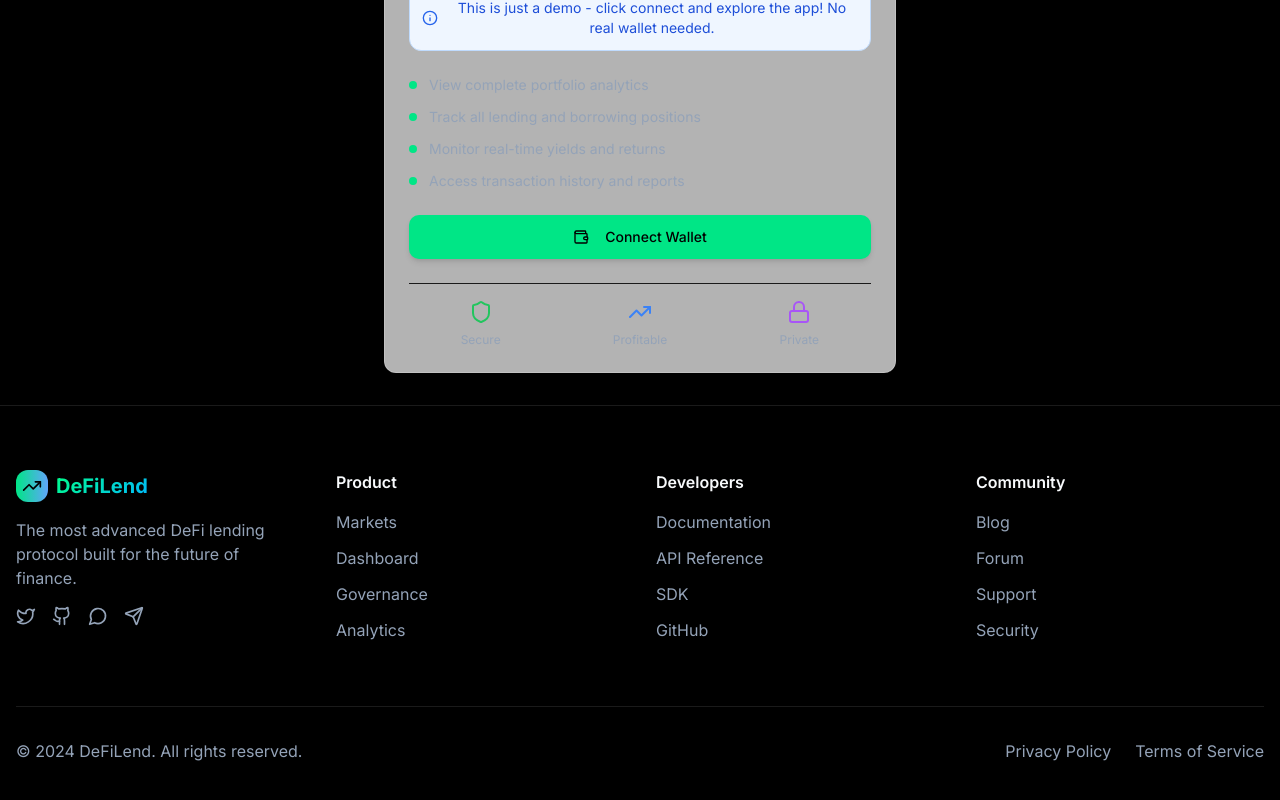
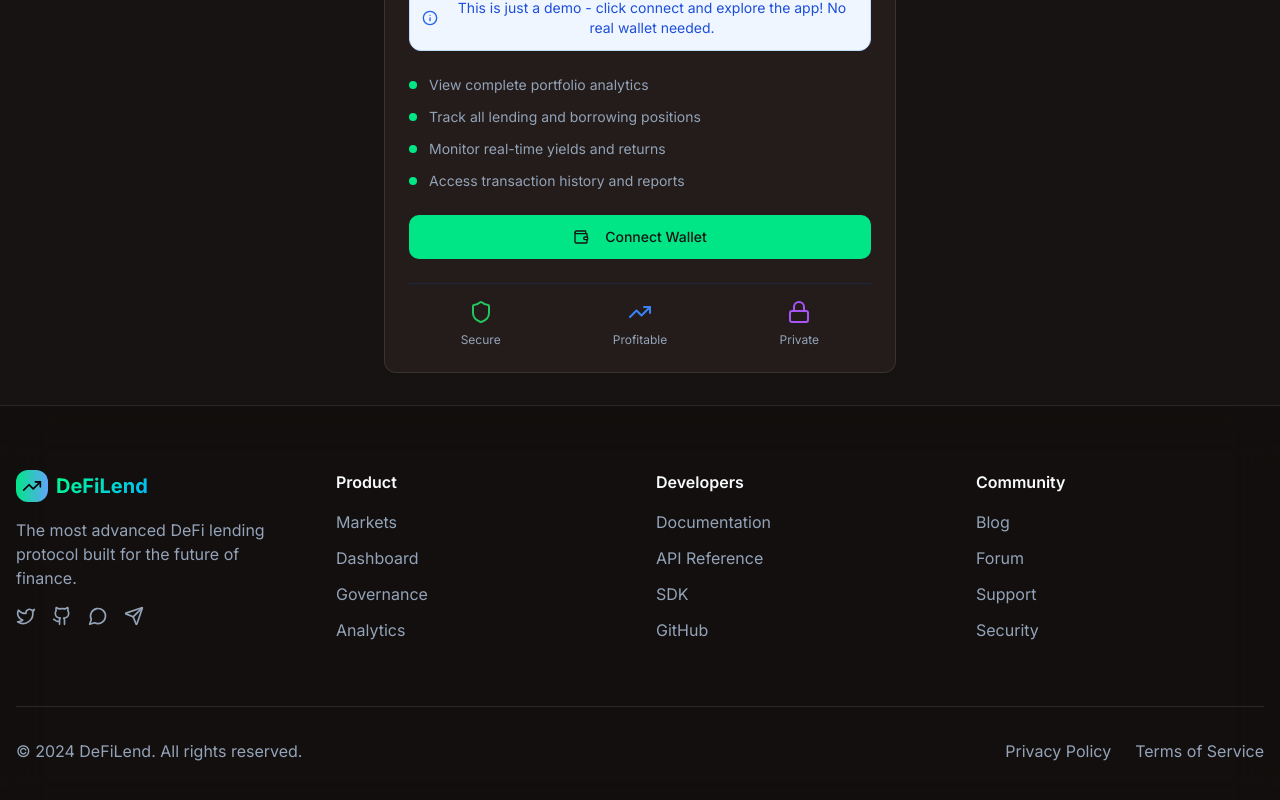
Before and after one commit to siddarthnyati/aave-reimagined-nyati, a React (Vite) app: page /dashboard in a window 1280 px wide. Shown: the part 706-1506 px from the top of the page. Built offline with nearby package versions, Linux system fonts and the light colour scheme.

Commit message:
Reverted to commit 93664ee722af0552b4f187c3509e9861430d274e

```diff
--- a/src/App.tsx
+++ b/src/App.tsx
@@ -3,7 +3,6 @@ import React from "react";
 import { Toaster } from "@/components/ui/toaster";
 import { Toaster as Sonner } from "@/components/ui/sonner";
 import { TooltipProvider } from "@/components/ui/tooltip";
-import { ThemeProvider } from "next-themes";
 import { QueryClient, QueryClientProvider } from "@tanstack/react-query";
 import { BrowserRouter, Routes, Route } from "react-router-dom";
 import { WalletProvider } from "@/contexts/WalletContext";
@@ -21,12 +20,6 @@ const queryClient = new QueryClient();
 
 const App = () => (
   <QueryClientProvider client={queryClient}>
-    <ThemeProvider
-      attribute="class"
-      defaultTheme="dark"
-      enableSystem
-      disableTransitionOnChange={false}
-    >
     <WalletProvider>
       <TooltipProvider>
         <Toaster />
@@ -47,7 +40,6 @@ const App = () => (
         </BrowserRouter>
       </TooltipProvider>
     </WalletProvider>
-    </ThemeProvider>
   </QueryClientProvider>
 );
 
--- a/src/components/Header.tsx
+++ b/src/components/Header.tsx
@@ -1,9 +1,9 @@
+
 import { useState } from 'react';
 import { Link } from 'react-router-dom';
 import { Button } from '@/components/ui/button';
 import { Wallet, Menu, X, TrendingUp, ChevronDown } from 'lucide-react';
 import { useWallet } from '@/contexts/WalletContext';
-import { ThemeToggle } from '@/components/ThemeToggle';
 import WalletModal from './WalletModal';
 import {
   DropdownMenu,
@@ -36,7 +36,7 @@ const Header = () => {
 
   return (
     <>
-      <header className="glass-card border-b border-white/10 dark:border-white/10 border-black/10 sticky top-0 z-50">
+      <header className="glass-card border-b border-white/10 sticky top-0 z-50">
         <div className="container mx-auto px-4 py-4">
           <div className="flex items-center justify-between">
             {/* Logo */}
@@ -72,9 +72,8 @@ const Header = () => {
               </Link>
             </nav>
 
-            {/* Wallet Connection & Theme Toggle */}
+            {/* Wallet Connection */}
             <div className="hidden md:flex items-center space-x-4">
-              <ThemeToggle />
               {isConnected ? (
                 <DropdownMenu>
                   <DropdownMenuTrigger asChild>
@@ -147,10 +146,6 @@ const Header = () => {
                 <Link to="/nft-lending" className="text-muted-foreground hover:text-primary transition-colors">
                   NFT Lending
                 </Link>
-                <div className="flex items-center justify-between pt-4 border-t border-white/10 dark:border-white/10 border-black/10">
-                  <span className="text-sm text-muted-foreground">Theme</span>
-                  <ThemeToggle />
-                </div>
                 {isConnected ? (
                   <div className="space-y-2">
                     <div className="text-sm text-muted-foreground">
--- a/src/components/ThemeToggle.tsx
+++ /dev/null
@@ -1,37 +0,0 @@
-
-import { Moon, Sun } from "lucide-react";
-import { useTheme } from "next-themes";
-import { Button } from "@/components/ui/button";
-import { useEffect, useState } from "react";
-
-export function ThemeToggle() {
-  const { theme, setTheme } = useTheme();
-  const [mounted, setMounted] = useState(false);
-
-  useEffect(() => {
-    setMounted(true);
-  }, []);
-
-  if (!mounted) {
-    return (
-      <Button variant="outline" size="icon" className="w-9 h-9">
-        <Sun className="h-4 w-4" />
-      </Button>
-    );
-  }
-
-  return (
-    <Button
-      variant="outline"
-      size="icon"
-      className="w-9 h-9 transition-all duration-300 hover:scale-110"
-      onClick={() => setTheme(theme === "light" ? "dark" : "light")}
-    >
-      {theme === "light" ? (
-        <Moon className="h-4 w-4 transition-all" />
-      ) : (
-        <Sun className="h-4 w-4 transition-all" />
-      )}
-    </Button>
-  );
-}
--- a/src/index.css
+++ b/src/index.css
@@ -1,81 +1,41 @@
+
 @tailwind base;
 @tailwind components;
 @tailwind utilities;
 
 @layer base {
   :root {
-    /* Light theme colors */
-    --background: 0 0% 100%;
-    --foreground: 222.2 84% 4.9%;
-
-    --card: 0 0% 100%;
-    --card-foreground: 222.2 84% 4.9%;
-
-    --popover: 0 0% 100%;
-    --popover-foreground: 222.2 84% 4.9%;
-
-    --primary: 155 100% 35%;
-    --primary-foreground: 210 40% 98%;
-
-    --secondary: 210 40% 96%;
-    --secondary-foreground: 222.2 84% 4.9%;
-
-    --muted: 210 40% 96%;
-    --muted-foreground: 215.4 16.3% 46.9%;
-
-    --accent: 210 40% 96%;
-    --accent-foreground: 222.2 84% 4.9%;
-
-    --destructive: 0 84.2% 60.2%;
-    --destructive-foreground: 210 40% 98%;
-
-    --border: 214.3 31.8% 91.4%;
-    --input: 214.3 31.8% 91.4%;
-    --ring: 155 100% 35%;
-
-    --radius: 0.75rem;
-
-    /* Custom variables for light theme */
-    --gradient-primary: linear-gradient(135deg, #00cc66 0%, #0099cc 100%);
-    --gradient-secondary: linear-gradient(135deg, #667eea 0%, #764ba2 100%);
-    --gradient-accent: linear-gradient(135deg, #f093fb 0%, #f5576c 100%);
-    --glow-green: rgba(0, 204, 102, 0.2);
-    --glow-blue: rgba(0, 153, 204, 0.2);
-  }
-
-  .dark {
-    /* Dark theme colors - reverted to deep blacks */
-    --background: 0 0% 0%;
+    --background: 8 12% 8%;
     --foreground: 210 40% 98%;
 
-    --card: 0 0% 4%;
+    --card: 12 16% 12%;
     --card-foreground: 210 40% 98%;
 
-    --popover: 0 0% 4%;
+    --popover: 12 16% 12%;
     --popover-foreground: 210 40% 98%;
 
     --primary: 155 100% 45%;
-    --primary-foreground: 0 0% 0%;
+    --primary-foreground: 8 12% 8%;
 
-    --secondary: 0 0% 8%;
+    --secondary: 217 32.6% 17.5%;
     --secondary-foreground: 210 40% 98%;
 
-    --muted: 0 0% 8%;
+    --muted: 217 32.6% 17.5%;
     --muted-foreground: 215 20.2% 65.1%;
 
-    --accent: 0 0% 8%;
+    --accent: 217 32.6% 17.5%;
     --accent-foreground: 210 40% 98%;
 
     --destructive: 0 84.2% 60.2%;
     --destructive-foreground: 210 40% 98%;
 
-    --border: 0 0% 10%;
-    --input: 0 0% 10%;
+    --border: 217 32.6% 17.5%;
+    --input: 217 32.6% 17.5%;
     --ring: 155 100% 45%;
 
     --radius: 0.75rem;
 
-    /* Custom variables for dark theme */
+    /* Custom variables for the crypto platform */
     --gradient-primary: linear-gradient(135deg, #00ff88 0%, #00b8ff 100%);
     --gradient-secondary: linear-gradient(135deg, #667eea 0%, #764ba2 100%);
     --gradient-accent: linear-gradient(135deg, #f093fb 0%, #f5576c 100%);
@@ -88,18 +48,7 @@
   }
 
   body {
-    @apply bg-background text-foreground font-inter transition-colors duration-300;
-  }
-
-  /* Light theme background */
-  body:not(.dark) {
-    background: radial-gradient(ellipse at top, rgba(0, 204, 102, 0.05) 0%, transparent 50%),
-                radial-gradient(ellipse at bottom, rgba(0, 153, 204, 0.05) 0%, transparent 50%),
-                linear-gradient(180deg, #ffffff 0%, #f8fafc 100%);
-  }
-
-  /* Dark theme background (your stellar look) */
-  .dark body {
+    @apply bg-background text-foreground font-inter;
     background: radial-gradient(ellipse at top, rgba(0, 255, 136, 0.1) 0%, transparent 50%),
                 radial-gradient(ellipse at bottom, rgba(0, 184, 255, 0.1) 0%, transparent 50%),
                 hsl(var(--background));
@@ -110,17 +59,7 @@
   }
 
   .glass-card {
-    @apply backdrop-blur-xl border transition-all duration-300;
-  }
-
-  /* Light theme glass effect */
-  body:not(.dark) .glass-card {
-    @apply bg-white/70 border-white/20 shadow-sm;
-  }
-
-  /* Dark theme glass effect */
-  .dark .glass-card {
-    @apply bg-white/5 border-white/10;
+    @apply backdrop-blur-xl bg-white/5 border border-white/10;
   }
 
   .gradient-text {
@@ -148,56 +87,21 @@
   }
 
   .hover-lift {
-    @apply transition-all duration-300 hover:scale-105;
-  }
-
-  /* Light theme hover effects */
-  body:not(.dark) .hover-lift:hover {
-    @apply shadow-lg;
-  }
-
-  /* Dark theme hover effects */
-  .dark .hover-lift:hover {
-    @apply shadow-2xl;
+    @apply transition-all duration-300 hover:scale-105 hover:shadow-2xl;
   }
 
   .text-shadow {
     text-shadow: 0 2px 10px rgba(0, 0, 0, 0.3);
   }
-
-  /* Light theme text shadow */
-  body:not(.dark) .text-shadow {
-    text-shadow: 0 2px 10px rgba(0, 0, 0, 0.1);
-  }
 }
 
 @layer components {
   .btn-primary {
-    @apply bg-primary text-primary-foreground hover:bg-primary/90 px-6 py-3 rounded-lg font-semibold transition-all duration-300 hover:scale-105;
-  }
-
-  /* Light theme button shadow */
-  body:not(.dark) .btn-primary {
-    @apply shadow-md hover:shadow-lg;
-  }
-
-  /* Dark theme button shadow */
-  .dark .btn-primary {
-    @apply hover:shadow-lg;
+    @apply bg-primary text-primary-foreground hover:bg-primary/90 px-6 py-3 rounded-lg font-semibold transition-all duration-300 hover:scale-105 hover:shadow-lg;
   }
 
   .btn-secondary {
-    @apply glass-card hover:bg-opacity-20 px-6 py-3 rounded-lg font-semibold transition-all duration-300 hover:scale-105;
-  }
-
-  /* Light theme secondary button */
-  body:not(.dark) .btn-secondary {
-    @apply hover:bg-gray-100/50;
-  }
-
-  /* Dark theme secondary button */
-  .dark .btn-secondary {
-    @apply hover:bg-white/10;
+    @apply glass-card hover:bg-white/10 px-6 py-3 rounded-lg font-semibold transition-all duration-300 hover:scale-105;
   }
 
   .metric-card {
--- a/src/pages/Dashboard.tsx
+++ b/src/pages/Dashboard.tsx
@@ -12,17 +12,11 @@ import WalletGuard from '@/components/auth/WalletGuard';
 import TrustGraphScore from '@/components/trustgraph/TrustGraphScore';
 import { Card, CardContent, CardDescription, CardHeader, CardTitle } from '@/components/ui/card';
 import { Tabs, TabsContent, TabsList, TabsTrigger } from '@/components/ui/tabs';
-import { TrendingUp, DollarSign, PieChart, BarChart3, Shield } from 'lucide-react';
+import { TrendingUp, DollarSign, PieChart, BarChart3 } from 'lucide-react';
 import { getUserTrustGraphData } from '@/lib/trustgraph';
-import { useSearchParams } from 'react-router-dom';
 
 const Dashboard = () => {
   const trustGraphData = getUserTrustGraphData();
-  const [searchParams] = useSearchParams();
-
-  // Get the tab from URL params or default to 'overview'
-  const defaultTab = searchParams.get('tab') || 'overview';
-  const focusElement = searchParams.get('focus');
 
   const previewContent = (
     <div className="container mx-auto px-4 py-8">
@@ -110,7 +104,7 @@ const Dashboard = () => {
             <TrustGraphScore score={trustGraphData.score} />
           </div>
 
-          <Tabs defaultValue={defaultTab} className="space-y-8">
+          <Tabs defaultValue="overview" className="space-y-8">
             <TabsList className="grid w-full grid-cols-5">
               <TabsTrigger value="overview">Overview</TabsTrigger>
               <TabsTrigger value="analytics">Analytics</TabsTrigger>
@@ -130,22 +124,6 @@ const Dashboard = () => {
 
             <TabsContent value="analytics" className="space-y-8">
               <PortfolioAnalytics />
-              {focusElement === 'trustgraph' && (
-                <div className="mt-8">
-                  <Card className="glass-card">
-                    <CardHeader>
-                      <CardTitle className="flex items-center space-x-2">
-                        <Shield className="w-6 h-6 text-primary" />
-                        <span>TrustGraph Score Details</span>
-                      </CardTitle>
-                      <CardDescription>Detailed breakdown of your DeFi creditworthiness</CardDescription>
-                    </CardHeader>
-                    <CardContent>
-                      <TrustGraphScore score={trustGraphData.score} showDetails={true} size="full" />
-                    </CardContent>
-                  </Card>
-                </div>
-              )}
             </TabsContent>
 
             <TabsContent value="portfolio" className="space-y-8">
```
Also changed, not shown: src/components/trustgraph/TrustGraphScore.tsx (+12 -28 lines). Lines whose indentation alone changed are shown as unchanged.
